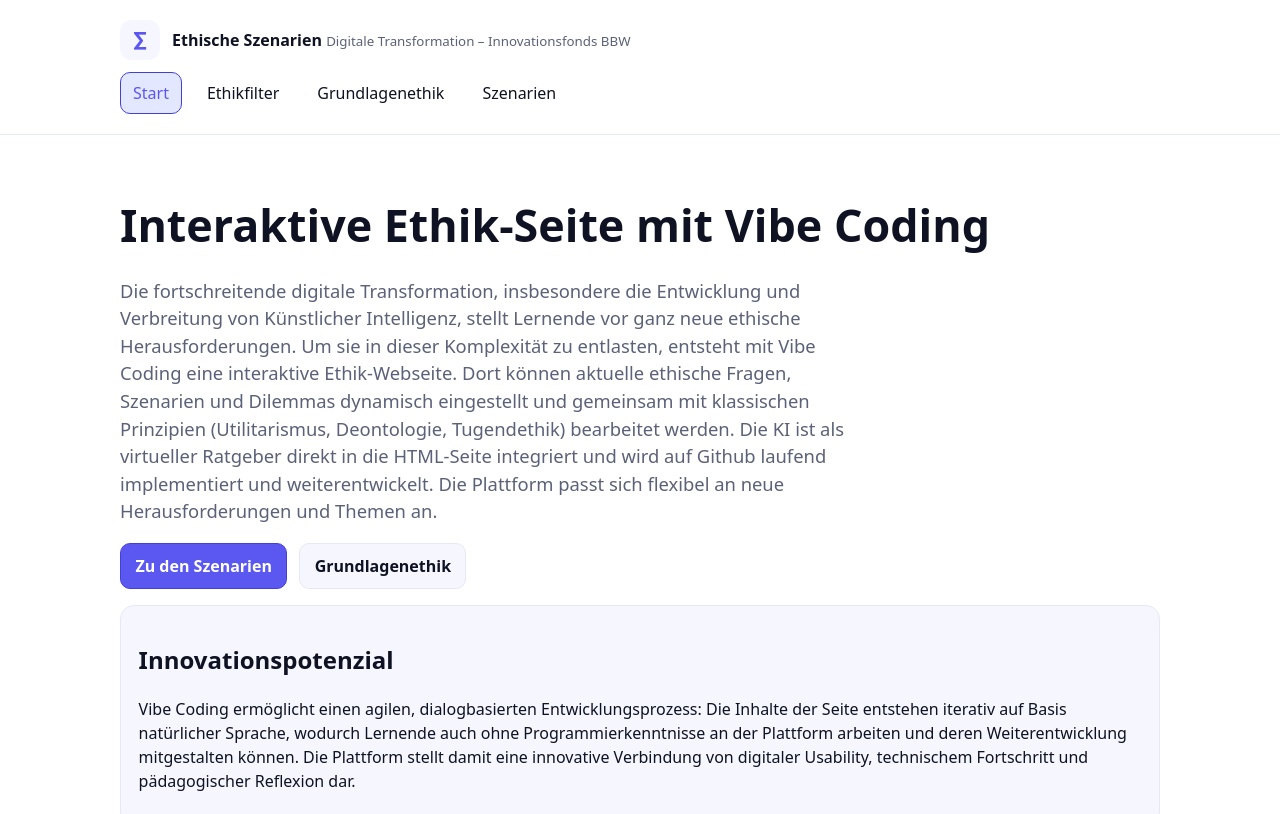
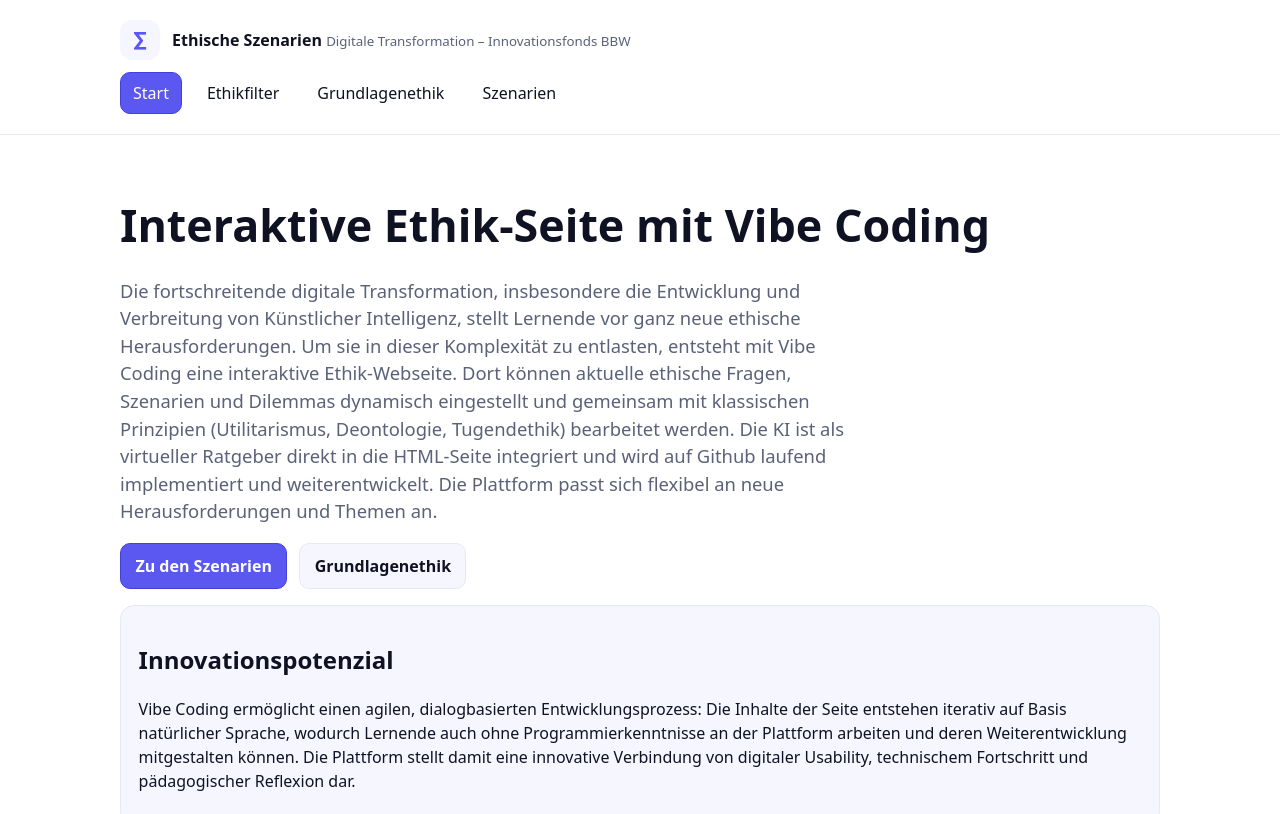
Before and after one commit to antrhizom/tryethic42, a plain HTML site: page index.html in a window 1280 px wide. Shown: the top 814 px of the page. Drawn offline with Linux system fonts and the light colour scheme.

Commit message:
Update style.css

```diff
--- a/style.css
+++ b/style.css
@@ -83,6 +83,7 @@ body {
   text-decoration: none;
   color: var(--text);
   border: 1px solid transparent;
+  transition: background-color 0.2s ease, color 0.2s ease;
 }
 
 .site-nav a:hover {
@@ -90,8 +91,8 @@ body {
 }
 
 .site-nav a.active {
-  background: color-mix(in oklab, var(--primary) 10%, var(--surface));
-  color: var(--primary);
+  background: var(--primary);
+  color: white;
   border-color: var(--primary-2);
 }
 
@@ -219,6 +220,7 @@ body {
 .loading {
   padding: 1.5rem;
   color: var(--muted);
+  text-align: center;
 }
 
 .error h2 {
@@ -235,7 +237,3 @@ body {
 .noscript {
   padding-top: 0.5rem;
 }
-
-.loaded > main {
-  padding: 0;
-}
```
